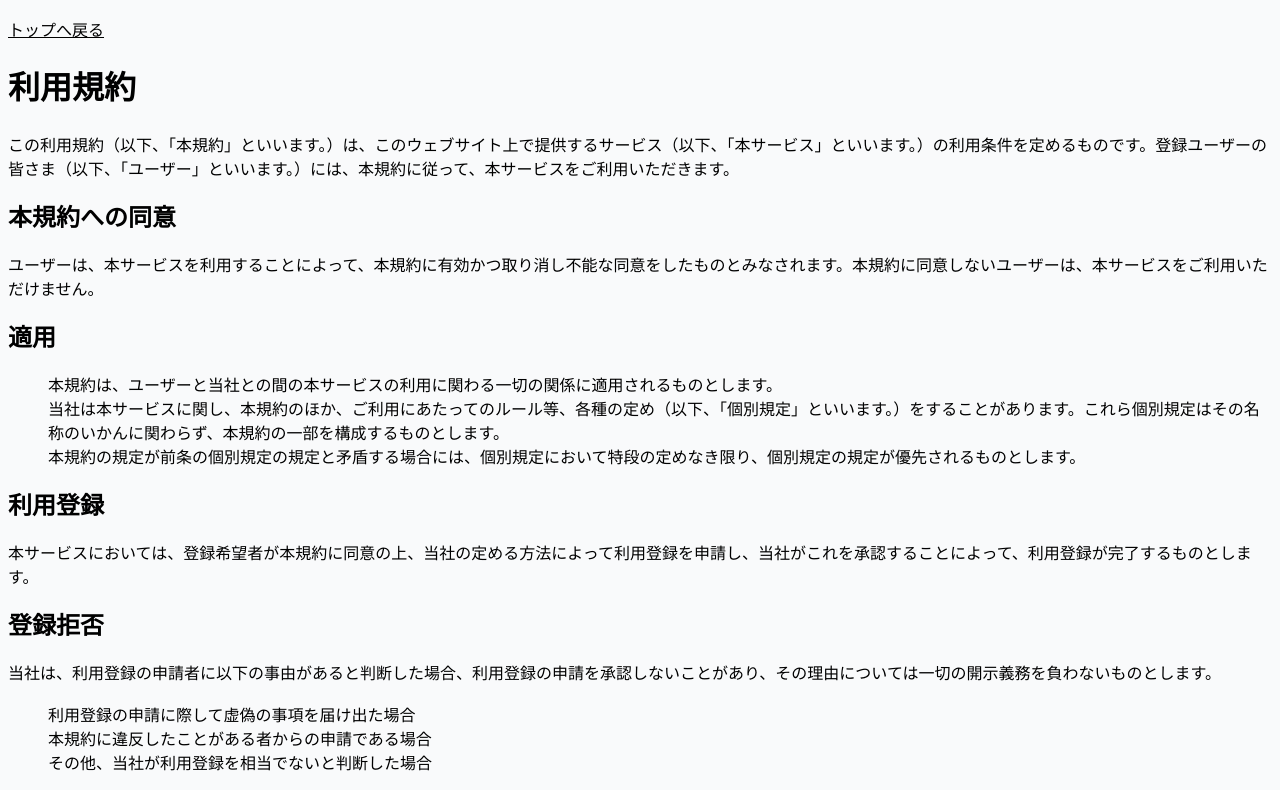
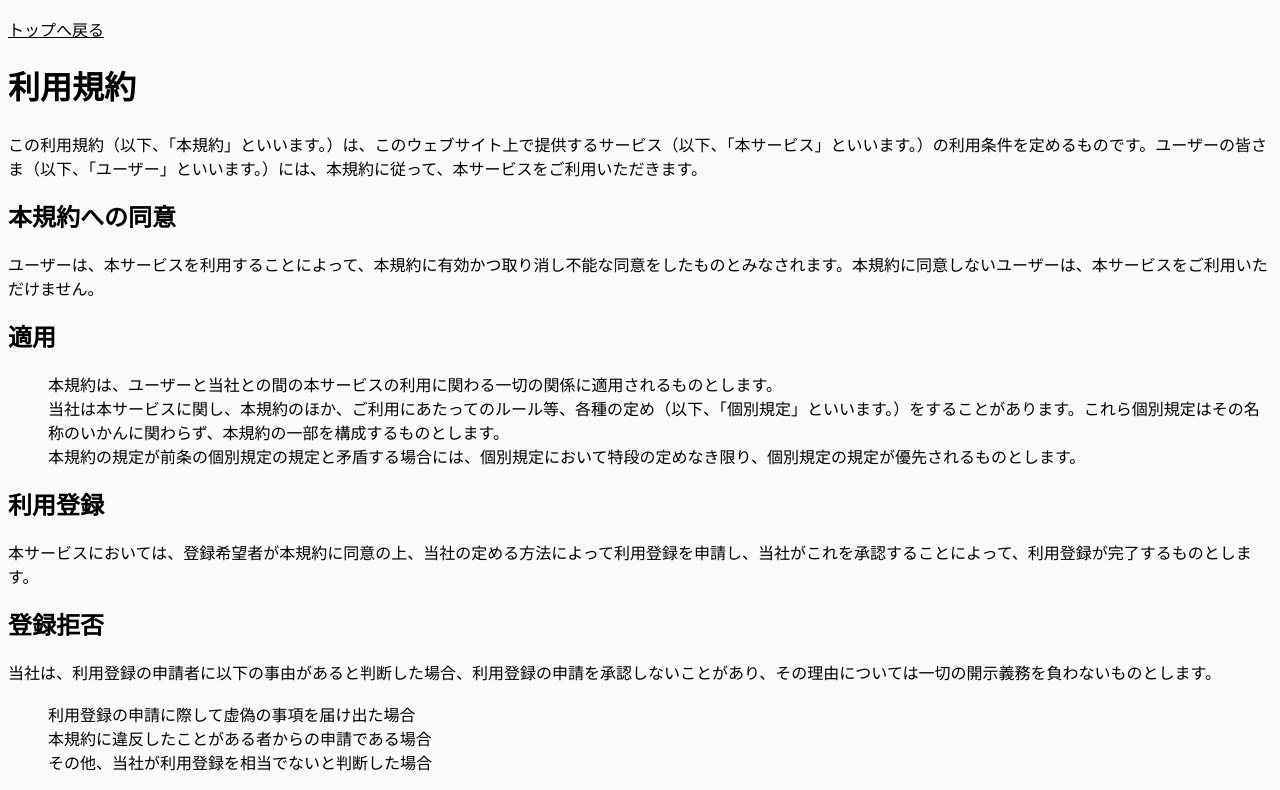
Before and after one commit to AquiTCD/gaming-support-tools, an Astro site: page /term-of-service in a window 1280 px wide. Shown: the top 790 px of the page. Built offline with nearby package versions, Linux system fonts and the light colour scheme; Astro itself is replaced by a stand-in of ours.

Commit message:
update term-of-service

```diff
--- a/src/pages/term-of-service.md
+++ b/src/pages/term-of-service.md
@@ -6,7 +6,7 @@ description: 利用規約
 [トップへ戻る](/)
 
 # 利用規約
-この利用規約（以下、「本規約」といいます。）は、このウェブサイト上で提供するサービス（以下、「本サービス」といいます。）の利用条件を定めるものです。登録ユーザーの皆さま（以下、「ユーザー」といいます。）には、本規約に従って、本サービスをご利用いただきます。
+この利用規約（以下、「本規約」といいます。）は、このウェブサイト上で提供するサービス（以下、「本サービス」といいます。）の利用条件を定めるものです。ユーザーの皆さま（以下、「ユーザー」といいます。）には、本規約に従って、本サービスをご利用いただきます。
 
 ## 本規約への同意
 ユーザーは、本サービスを利用することによって、本規約に有効かつ取り消し不能な同意をしたものとみなされます。本規約に同意しないユーザーは、本サービスをご利用いただけません。
```
